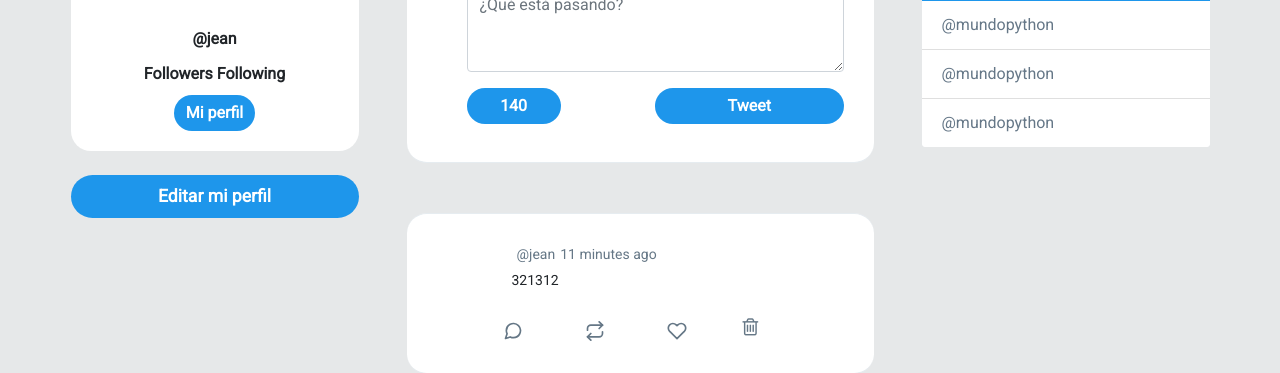
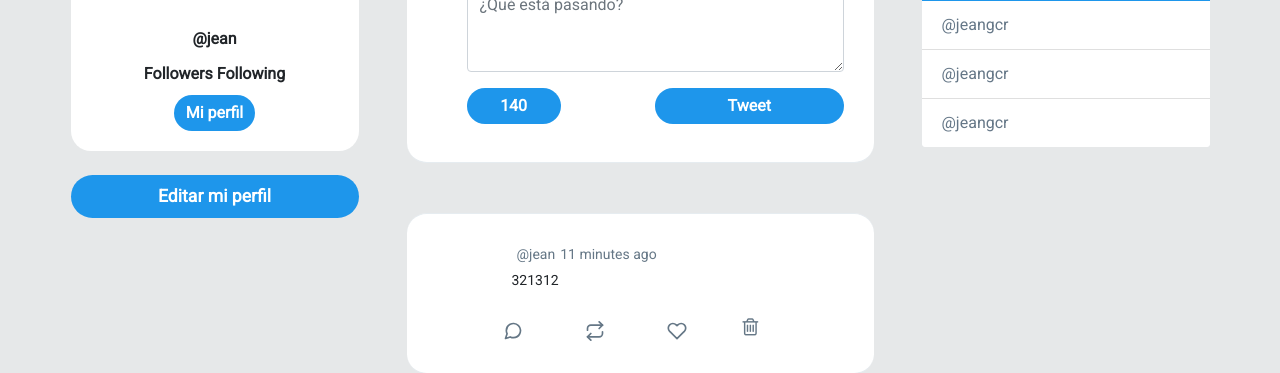
Before and after one commit to Synfiniti/django-redsocial, a Django app: page / in a window 1280 px wide. Shown: the part 151-524 px from the top of the page. Run offline with Django 3.2, Linux system fonts and the light colour scheme; a user stored in the database is signed in; data comes from the database, SQL or seed files in the repository; some libraries are stand-ins or nearby versions.

Commit message:
fix html

```diff
--- a/twitter/templates/twitter/newsfeed.html
+++ b/twitter/templates/twitter/newsfeed.html
@@ -152,9 +152,9 @@
                     Who to Follow
                 </div>
                 <ul class="list-group list-group-flush">
-                    <li class="list-group-item"><a href="#" style="text-decoration: none;color: #657787;">@mundopython</a></li>
-                    <li class="list-group-item"><a href="#" style="text-decoration: none;color: #657787;">@mundopython</a></li>
-                    <li class="list-group-item"><a href="#" style="text-decoration: none;color: #657787;">@mundopython</a></li>
+                    <li class="list-group-item"><a href="#" style="text-decoration: none;color: #657787;">@jeangcr</a></li>
+                    <li class="list-group-item"><a href="#" style="text-decoration: none;color: #657787;">@jeangcr</a></li>
+                    <li class="list-group-item"><a href="#" style="text-decoration: none;color: #657787;">@jeangcr</a></li>
                 </ul>
             </div>
         </div>
```
